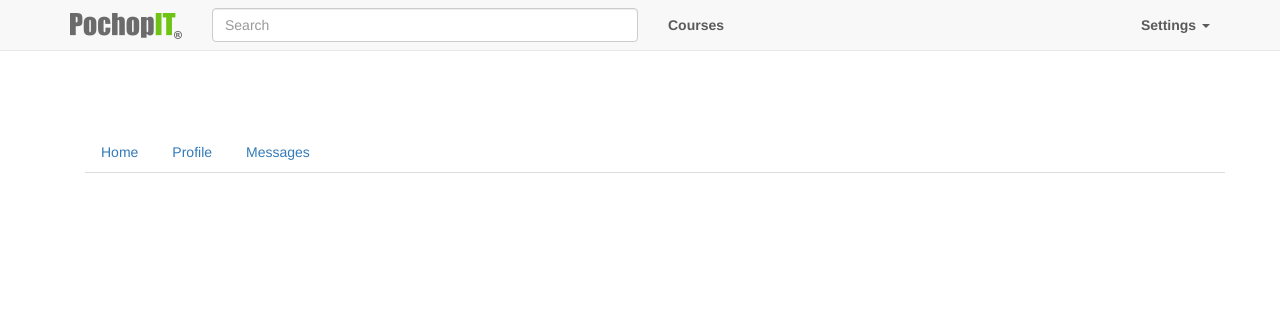
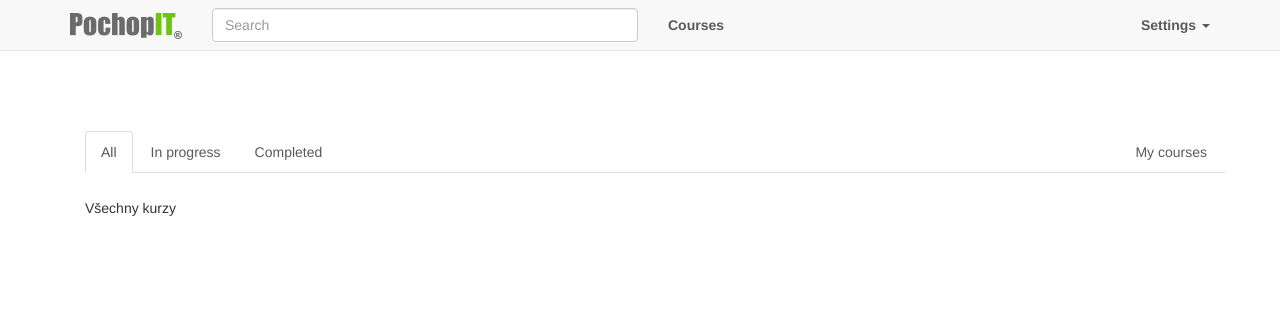
Before and after one commit to Kozzi11/pochop.it, a Django app: page /courses/all in a window 1280 px wide. Shown: the top 311 px of the page. Run offline with Django 3.2, Linux system fonts and the light colour scheme; the visitor is signed in with stand-in values (Sample User, id 1); some libraries are stand-ins or nearby versions.

Commit message:
NEW: stranka pro kurzy

```diff
--- /dev/null
+++ b/_courses/templates/_courses/all.html
@@ -0,0 +1,8 @@
+{% extends "_courses/courses.html" %}
+{% load bootstrap3 %}
+{% load staticfiles %}
+{% load i18n %}
+
+{% block tab_content %}
+    Všechny kurzy
+{% endblock %}
--- a/_courses/templates/_courses/courses.html
+++ b/_courses/templates/_courses/courses.html
@@ -11,10 +11,33 @@
         <div class="row">
             <div class="col-md-12">
                <ul class="nav nav-tabs">
-              <li role="presentation" class=""><a href="{% url 'courses' 'home' %}">Home</a></li>
-              <li role="presentation"><a href="{% url 'courses' 'profile' %}">Profile</a></li>
-              <li role="presentation"><a href="{% url 'courses' 'messages' %}">Messages</a></li>
+                  {% if tabs.all %}
+                      <li class="active" role="presentation"><a href="{% url 'courses' 'all' %}">{% trans "All" %}</a></li>
+                  {% else %}
+                      <li role="presentation"><a href="{% url 'courses' 'all' %}">{% trans "All" %}</a></li>
+                  {% endif %}
+                  {% if tabs.in_progress %}
+                      <li class="active" role="presentation"><a href="{% url 'courses' 'in_progress' %}">{% trans "In progress" %}</a></li>
+                  {% else %}
+                      <li role="presentation"><a href="{% url 'courses' 'in_progress' %}">{% trans "In progress" %}</a></li>
+                  {% endif %}
+                  {% if tabs.completed %}
+                      <li class="active" role="presentation"><a href="{% url 'courses' 'completed' %}">{% trans "Completed" %}</a></li>
+                  {% else %}
+                      <li role="presentation"><a href="{% url 'courses' 'completed' %}">{% trans "Completed" %}</a></li>
+                  {% endif %}
+                  {% if tabs.my_courses %}
+                      <li class="pull-right active" role="presentation"><a href="{% url 'courses' 'my_courses' %}">{% trans "My courses" %}</a></li>
+                  {% else %}
+                      <li class="pull-right" role="presentation"><a href="{% url 'courses' 'my_courses' %}">{% trans "My courses" %}</a></li>
+                  {% endif %}
                 </ul>
+            </div>
+        </div>
+        <div class="row spacer">
+            <div class="col-md-12">
+            {% block tab_content %}
+            {% endblock %}
             </div>
         </div>
      </div>
--- a/_courses/views.py
+++ b/_courses/views.py
@@ -2,4 +2,11 @@ from django.shortcuts import render
 
 
 def courses(request, tab_name):
-    return render(request, '_courses/courses.html', {'tab_name': tab_name})
+    tabs = {
+        'in_progress': tab_name == 'in_progress',
+        'all': tab_name == 'all',
+        'completed': tab_name == 'completed',
+        'my_courses': tab_name == 'my_courses',
+    }
+    template_name = '_courses/' + tab_name + '.html'
+    return render(request, template_name, {'tabs': tabs})
--- a/pochopit/static/pochopit/css/style.css
+++ b/pochopit/static/pochopit/css/style.css
@@ -5,22 +5,24 @@
     margin-top: 80px;
 }
 .spacer {
-    margin-top: 40px;
+    margin-top: 25px;
 }
 .btn-primary {
     background-color: #69BF10;
     border-color: #59ab15;
 }
+a {
+    color: #5a5a5a;
+}
 .navbar-default .navbar-nav>li>a {
     font-weight: bold;
     color: #5a5a5a;
 }
-
 .navbar-default .navbar-nav>.open>a,
 .navbar-default .navbar-nav>.open>a:focus,
 .navbar-default .navbar-nav>.open>a:hover,
 .navbar-default .navbar-nav>li>a:hover,
-.dropdown-menu>li>a:hover{
+a:hover, .dropdown-menu>li>a:hover{
     color: #69BF10;
 }
 .form-control:focus {
@@ -28,18 +30,15 @@
     -webkit-box-shadow: inset 0 1px 1px rgba(0,0,0,.075),0 0 8px rgba(105, 191, 16, 0.6);
     box-shadow: inset 0 1px 1px rgba(0,0,0,.075),0 0 8px rgba(105, 191, 16, 0.6);
 }
-
 .btn-primary:hover {
     background-color: #6ec910;
     border-color: #62b515;
 }
-
 .btn-primary:focus, .btn-primary:active:focus {
     color: #fff;
     background-color: #6ec910;
     border-color: #62b515;
 }
-
 #navbar-search-form  {
     width: 40%;
 }
--- a/pochopit/templates/pochopit/base.html
+++ b/pochopit/templates/pochopit/base.html
@@ -55,7 +55,7 @@
                 <input type="text" class="form-control" placeholder="{% trans "Search" %}">
               </form>
               <ul class="nav navbar-nav">
-                    <li><a href="{% url 'courses' 'home' %}">{% trans "Courses" %}</a></li>
+                    <li><a href="{% url 'courses' 'in_progress' %}">{% trans "Courses" %}</a></li>
               </ul>
               <ul class="nav navbar-nav navbar-right">
                 <li class="dropdown">
```
Also changed, not shown: _courses/templates/_courses/completed.html (added, +8 -0 lines), _courses/templates/_courses/in_progress.html (added, +8 -0 lines), _courses/templates/_courses/my_courses.html (added, +8 -0 lines), locale/cs/LC_MESSAGES/django.po, locale/en/LC_MESSAGES/django.po, 2 other files. Lines whose indentation alone changed are shown as unchanged.
